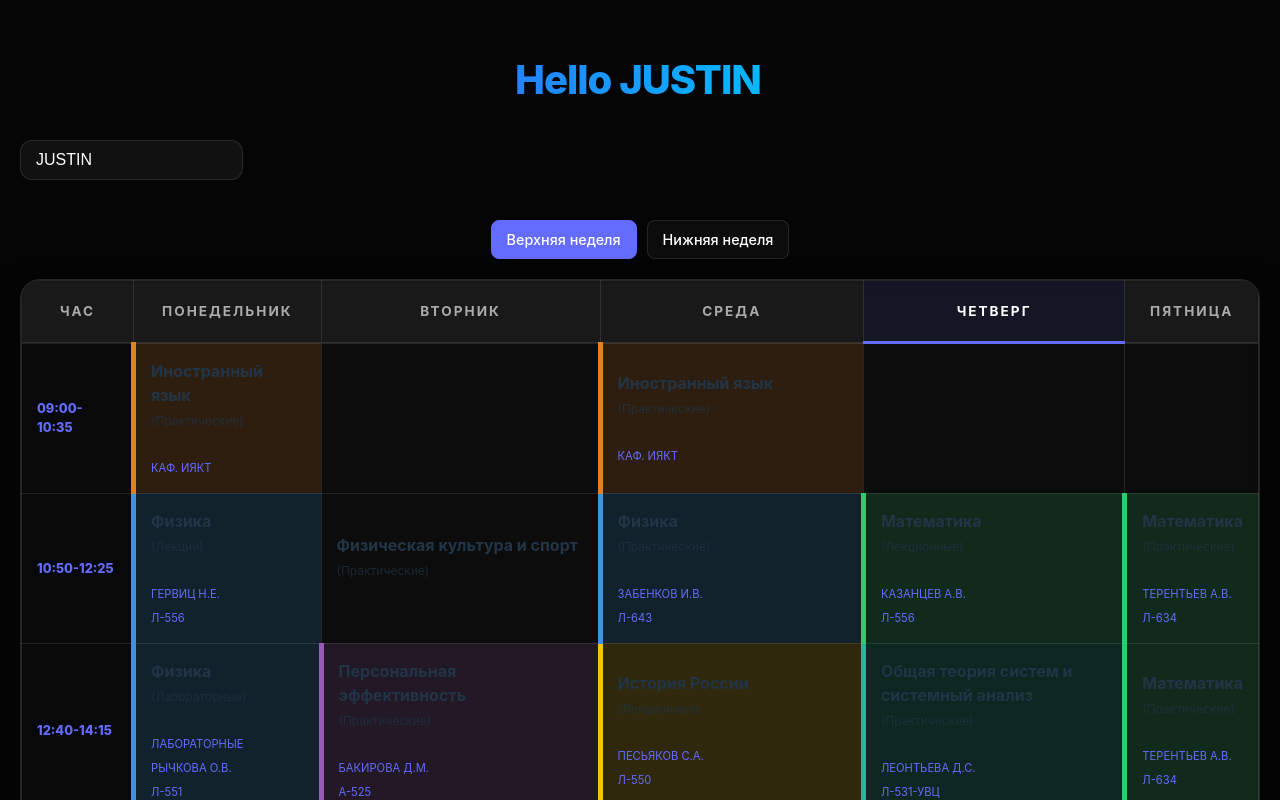
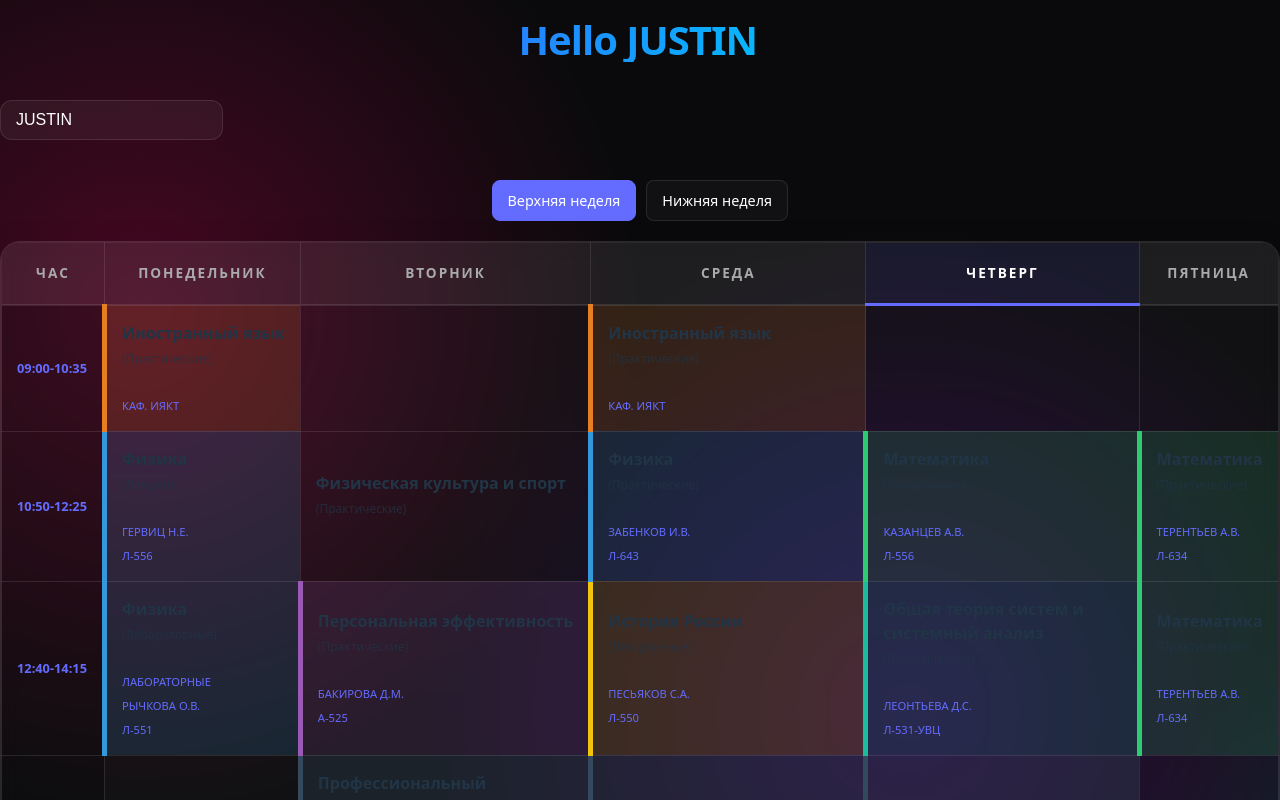
Before and after one commit to tseketsekediscipline-cyber/-, a React (Vite) app: page / in a window 1280 px wide. Shown: the top 800 px of the page. Built offline with nearby package versions, Linux system fonts and the light colour scheme.

Commit message:
Update background color and add animations

```diff
--- a/src/App.css
+++ b/src/App.css
@@ -4,58 +4,51 @@
   --glass-bg: rgba(255, 255, 255, 0.03);
   --glass-border: rgba(255, 255, 255, 0.1);
 }
+/* LE RETOUR DES EFFETS QUI BOUGENT */
 html, body {
   margin: 0;
   padding: 0;
   width: 100%;
   min-height: 100vh;
-  background-color: #050505; /* Fond très noir */
+  background-color: #0a0a0c;
   overflow-x: hidden;
   position: relative;
+  /* TES CERCLES DE COULEURS */
+  background-image:
+    radial-gradient(circle at 20% 30%, rgba(255, 0, 100, 0.25) 0%, transparent 20%),
+    radial-gradient(circle at 80% 70%, rgba(0, 200, 255, 0.25) 0%, transparent 25%),
+    radial-gradient(circle at 50% 50%, rgba(150, 0, 255, 0.2) 0%, transparent 30%);
+  background-size: 200% 200%;
+  animation: moveBackground 15s infinite alternate ease-in-out;
 }
 
-/* Les cercles de couleur derrière */
-body::before, body::after {
-  content: "";
-  position: fixed;
-  width: 300px;
-  height: 300px;
-  border-radius: 50%;
-  filter: blur(80px);
-  z-index: -1;
-  opacity: 0.4;
-  animation: float 20s infinite alternate;
+@keyframes moveBackground {
+  0% { background-position: 0% 0%; }
+  100% { background-position: 100% 100%; }
 }
 
-body::before {
-  background: #7000ff; /* Violet */
-  top: -100px;
-  left: -100px;
+/* LE TEXTE MACHINE À ÉCRIRE (COMME AVANT) */
+.typing-text {
+  font-size: 2rem;
+  font-weight: 800;
+  color: #00d2ff;
+  display: inline-block;
+  white-space: nowrap;
+  overflow: hidden;
+  border-right: 4px solid #00d2ff;
+  animation:
+    typing 3.5s steps(40, end),
+    blink-caret 0.75s step-end infinite;
 }
 
-body::after {
-  background: #00c2ff; /* Bleu */
-  bottom: -100px;
-  right: -100px;
-  animation-delay: -10s;
+@keyframes typing {
+  from { width: 0 }
+  to { width: 100% }
 }
 
-@keyframes float {
-  0% { transform: translate(0, 0) scale(1); }
-  100% { transform: translate(50vw, 30vh) scale(1.5); }
-}
-/* L'animation qui fait bouger les "explosions" de couleur */
-@keyframes moveBackground {
-  0% { background-position: 0% 0%; }
-  50% { background-position: 100% 100%; }
-  100% { background-position: 0% 100%; }
-}
-
-.container {
-  max-width: 1300px;
-  margin: 0 auto;
-  padding: 40px 20px;
-  font-family: 'Inter', system-ui, -apple-system, sans-serif;
+@keyframes blink-caret {
+  from, to { border-color: transparent }
+  50% { border-color: #00d2ff }
 }
 
 /* --- Header et Input --- */
```
